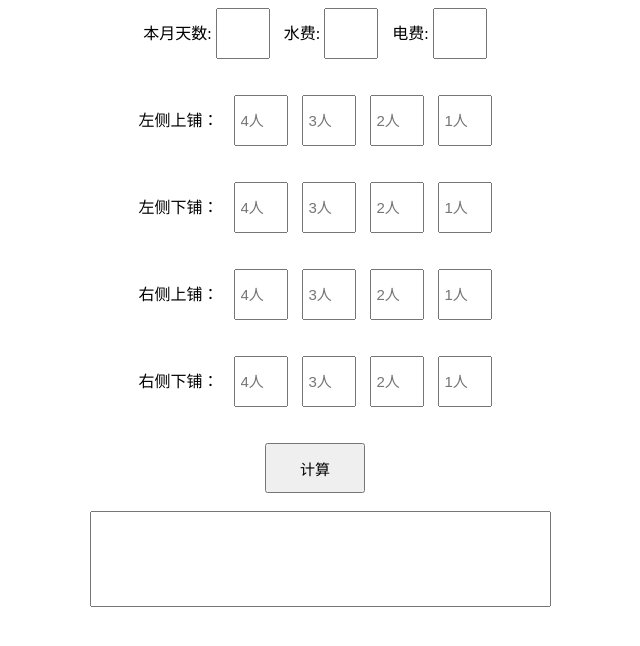
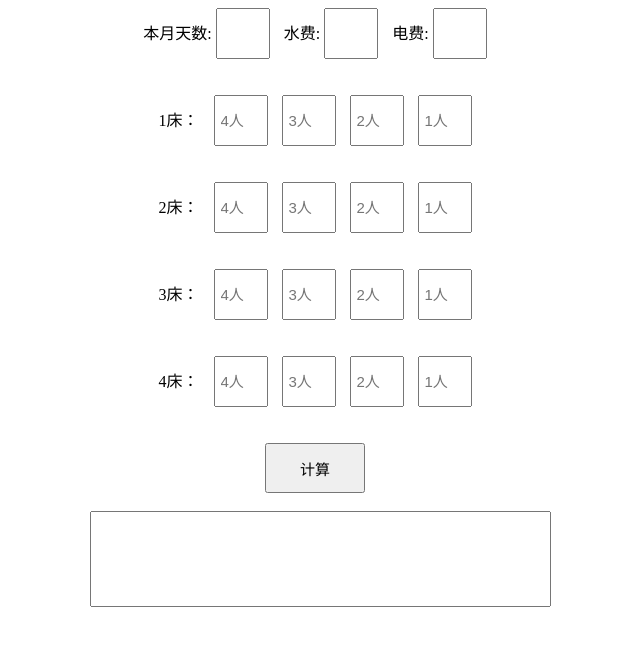
Before and after one commit to YuYuShenMing/Z.github.io, a plain HTML site: page index.html in a window 1280 px wide. Shown: the whole page, without its empty margins (320-960 px from the left). Drawn offline with Linux system fonts and the light colour scheme.

Commit message:
Update index.html

```diff
--- a/index.html
+++ b/index.html
@@ -101,7 +101,7 @@
 			<br />
 			<div id="people">
 				<form action="/" method="post">
-					<label class="labelbed" for="txet-input">左侧上铺：</label>
+					<label class="labelbed" for="txet-input">1床：</label>
 					<!--<label for="txet-input">4人</label>-->
 					<input class="inputfloat" id="four_four" name="text_input" style="font-weight: 50px;" placeholder="4人">
 					<!--<label for="txet-input">3人</label>-->
@@ -116,7 +116,7 @@
 			<br />
 			<div id="people">
 				<form action="/" method="post">
-					<label class="labelbed" for="txet-input">左侧下铺：</label>
+					<label class="labelbed" for="txet-input">2床：</label>
 					<!--<label for="txet-input">4人</label>-->
 					<input class="inputfloat" id="three_four" name="text_input" style="font-weight: 50px;"placeholder="4人">
 					<!--<label for="txet-input">3人</label>-->
@@ -131,7 +131,7 @@
 			<br />
 			<div id="people">
 				<form action="/" method="post">
-					<label class="labelbed" for="txet-input">右侧上铺：</label>
+					<label class="labelbed" for="txet-input">3床：</label>
 					<!--<label for="txet-input">4人</label>-->
 					<input class="inputfloat" id="two_four" name="text_input" style="font-weight: 50px;"placeholder="4人">
 					<!--<label for="txet-input">3人</label>-->
@@ -146,7 +146,7 @@
 			<br />
 			<div id="people">
 				<form action="/" method="post">
-					<label class="labelbed" for="txet-input">右侧下铺：</label>
+					<label class="labelbed" for="txet-input">4床：</label>
 					<!--<label for="txet-input">4人</label>-->
 					<input class="inputfloat" id="one_four" name="text_input" style="font-weight: 50px;"placeholder="4人">
 					<!--<label for="txet-input">3人</label>-->
```
